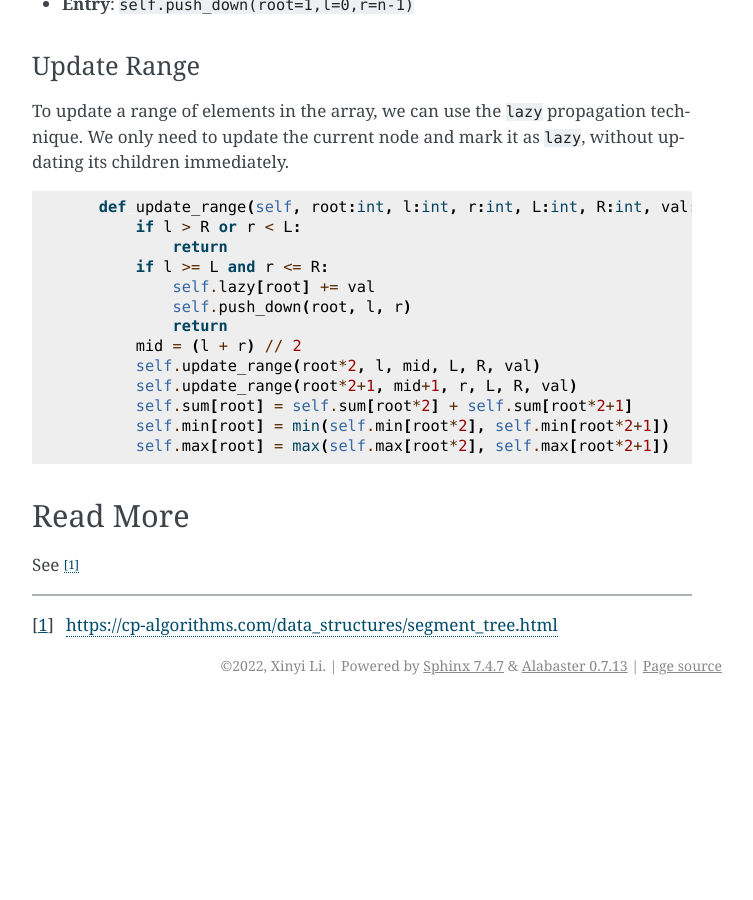
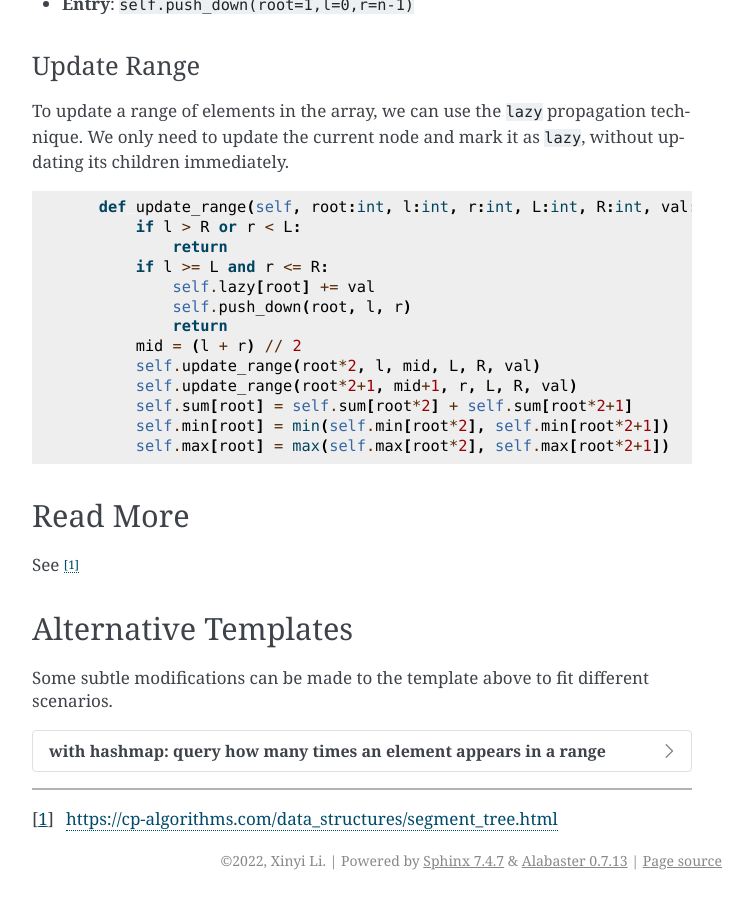
Before and after one commit to li-xin-yi/lctemplates, a Sphinx documentation site: the page built from docs/source/segtree.md, in a window 1280 px wide and 900 px high, scrolled down 5826 px. Shown: the whole window, without its empty margins (388-1141 px from the left). Built offline with Sphinx 7.4.7, drawn with Linux system fonts in a browser that asks for light colours; before the commit the page ends 6531 px from its top, so only the background shows below that; some of the changed lines change nothing that is shown; some of the changed text lies outside the part shown.

Commit message:
Add alternative segment tree template with hashmap for range queries

`````diff
--- a/docs/source/segtree.md
+++ b/docs/source/segtree.md
@@ -181,3 +181,57 @@
 See [^1]
 
 [^1]: https://cp-algorithms.com/data_structures/segment_tree.html
+
+## Alternative Templates
+
+Some subtle modifications can be made to the template above to fit different scenarios.
+
+````{dropdown} with hashmap: query how many times an element appears in a range
+```py
+class SegmentTree:
+    def __init__(self, nums):
+        self.n = len(nums)
+        self.tree = [{} for _ in range(4 * self.n)]
+        self.build(nums, 0, 0, self.n - 1)
+
+    def build(self, nums, node, l, r):
+        if l == r:
+            self.tree[node] = {nums[l]: 1}
+            return
+        mid = (l + r) // 2
+        self.build(nums, 2*node+1, l, mid)
+        self.build(nums, 2*node+2, mid+1, r)
+        self.tree[node] = self.merge(self.tree[2*node+1], self.tree[2*node+2])
+
+    def merge(self, left, right):
+        merged = left.copy()
+        for key, val in right.items():
+            merged[key] = merged.get(key, 0) + val
+        return merged
+
+    def update(self, index, old_val, new_val, node=0, l=0, r=None):
+        if r is None:
+            r = self.n - 1
+        if index < l or index > r:
+            return
+        if old_val in self.tree[node]:
+            self.tree[node][old_val] -= 1
+            if self.tree[node][old_val] == 0:
+                del self.tree[node][old_val]
+        self.tree[node][new_val] = self.tree[node].get(new_val, 0) + 1
+        if l != r:
+            mid = (l + r) // 2
+            self.update(index, old_val, new_val, 2*node+1, l, mid)
+            self.update(index, old_val, new_val, 2*node+2, mid+1, r)
+
+    def query(self, ql, qr, k, node=0, l=0, r=None):
+        if r is None:
+            r = self.n - 1
+        if qr < l or ql > r:
+            return 0
+        if ql <= l and r <= qr:
+            return self.tree[node].get(k, 0)
+        mid = (l + r) // 2
+        return self.query(ql, qr, k, 2*node+1, l, mid) + self.query(ql, qr, k, 2*node+2, mid+1, r)
+```
+````
`````
